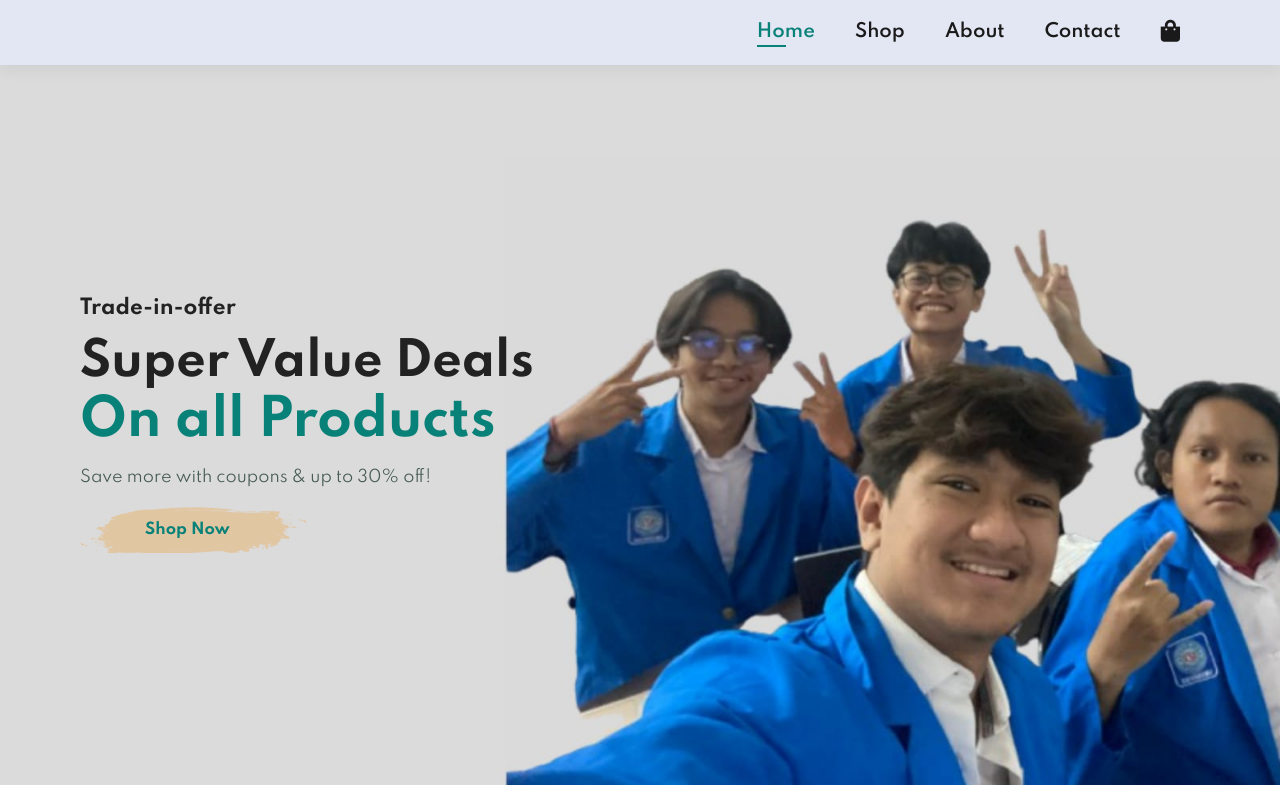
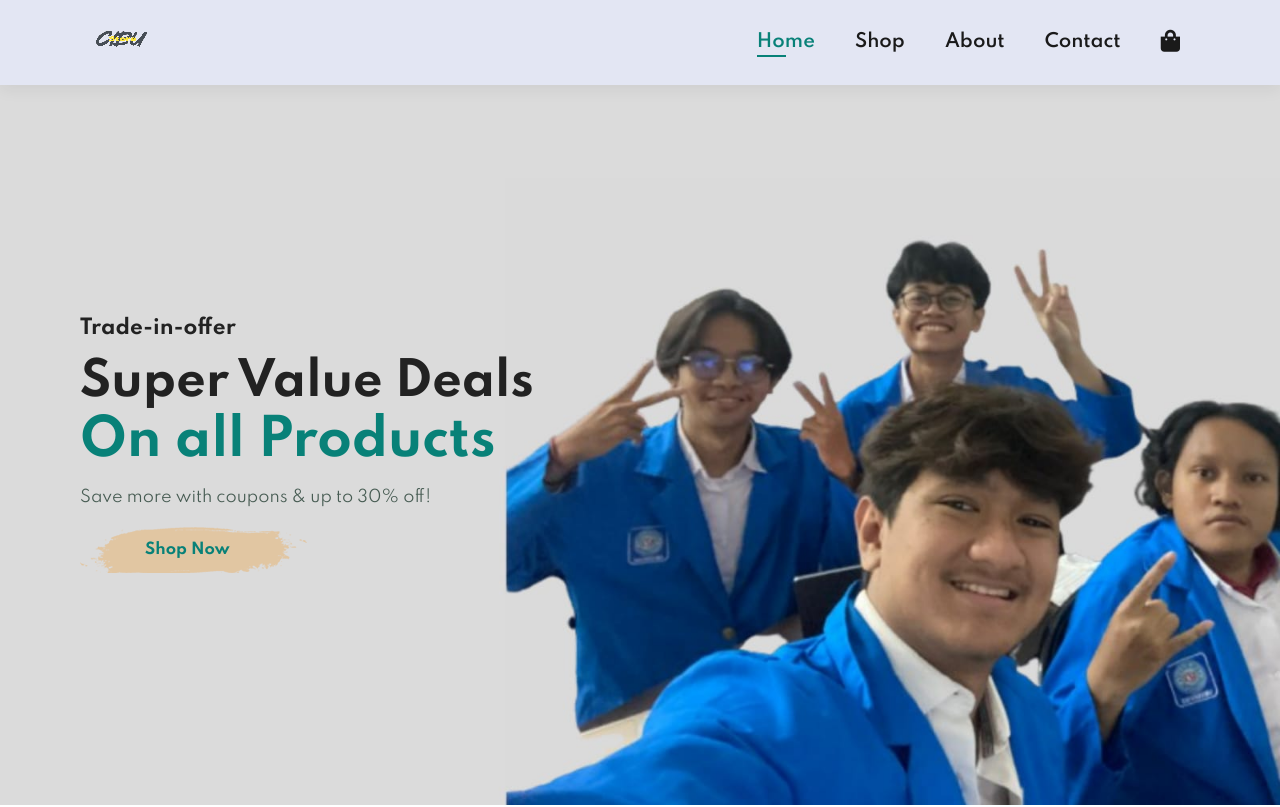
Before and after one commit to potabe/cibustore, a plain HTML site: page index.html in a window 1280 px wide. Shown: the top 807 px of the page. Drawn offline with Linux system fonts and the light colour scheme; files whose address does not match are found by name.

Commit message:
Update index.html

```diff
--- a/index.html
+++ b/index.html
@@ -23,7 +23,7 @@
   <body onload="document.body.style.opacity='1'">
     <!-- Header -->
     <section id="header">
-      <a href="index.html"><img src="img/logo.png" class="logo" alt="" /></a>
+      <a href="index.html"><img src="assets/logo.png" class="logo" alt="" /></a>
 
       <!-- Navbar -->
       <div>
```
